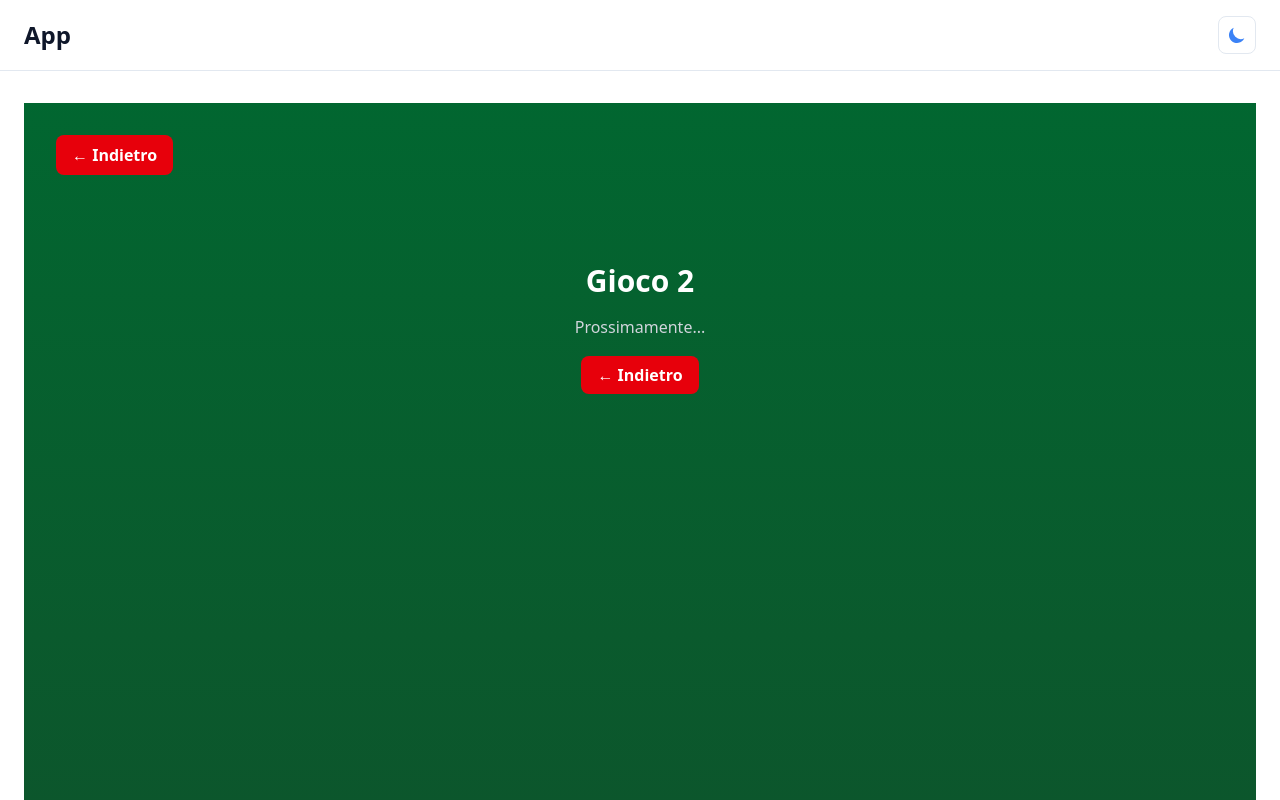
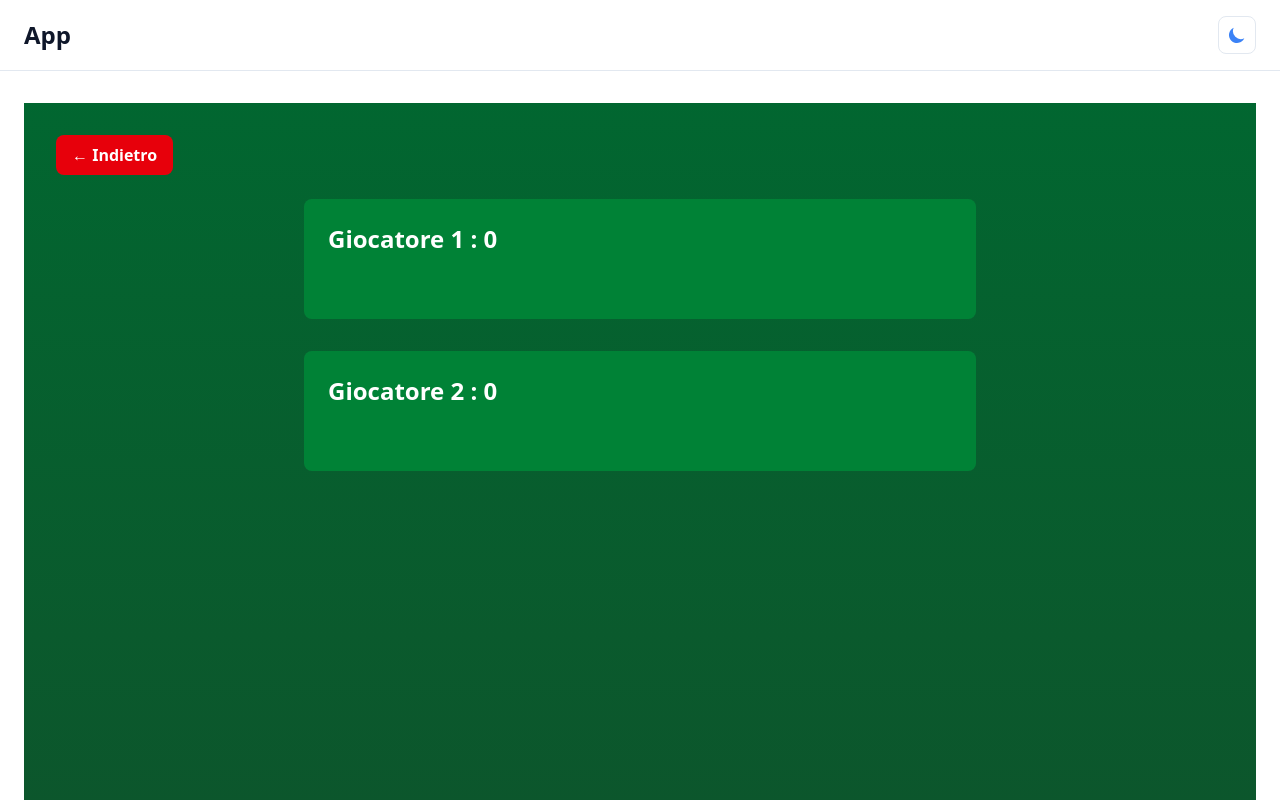
Before and after one commit to Micheledinocera/next-test, a Next.js app: page /app/giochi/gioco2 in a window 1280 px wide. Shown: the top 800 px of the page. Built offline with nearby package versions, Linux system fonts and the light colour scheme.

Commit message:
31 decks

```diff
--- a/app/app/giochi/gioco1/Playmat.tsx
+++ b/app/app/giochi/gioco1/Playmat.tsx
@@ -1,16 +1,65 @@
 'use client';
 
 import { Carta } from '@/app/components/Carta';
+import { Carta as CartaType } from '@/app/types/cards';
 import useGameStore from '@/app/store/useGameStore';
-import { checkScore } from '@/app/utils/cardUtils';
+import { checkScore, checkScoreSet, getPunteggioSet } from '@/app/utils/cardUtils';
 
 export default function Playmat() {
   const gameStore = useGameStore();
 
+  const chunkArray = (arr: any[], size: number) => {
+    return Array.from({ length: Math.ceil(arr.length / size) }, (v, i) =>
+      arr.slice(i * size, i * size + size)
+    );
+  };
+
   return (
     <div className="w-full overflow-x-auto pb-4 scrollbar-thin">
       <div className="flex flex-col gap-8 min-w-max">
-        {gameStore.playersDecks.map((deck, deckIndex) =>
+        {gameStore.playersDecks.map((deck, deckIndex) => {
+          // Dividiamo il mazzo del giocatore in gruppi di 5
+          const quintuple = chunkArray(deck.shownDeck, 5) as CartaType[][];
+          // Recuperiamo il mazzo dell'avversario per il confronto dello score
+          const opponentQuintuple = chunkArray(gameStore.playersDecks[(deckIndex + 1) % 2].shownDeck, 5) as CartaType[][];
+
+          return (
+            <div className='flex flex-nowrap gap-4 items-end' key={'playeddeck_' + deckIndex}>
+              {quintuple.map((gruppo, gIndex) => (
+                <div
+                  key={`group_${deckIndex}_${gIndex}`}
+                  className={`gap-2 p-2 border-2 rounded-lg
+                    ${checkScoreSet(gruppo, opponentQuintuple[gIndex]) ? 'border-green-500' : 'border-blue-500'}`
+                  }
+                >
+                  <div className='text-center text-white font-bold'>
+                    {getPunteggioSet(gruppo)}
+                    {checkScoreSet(gruppo, opponentQuintuple[gIndex]) ? '👑' : ''}
+                  </div>
+                  <div className='flex gap-2'>
+                    {gruppo.map((card, cardIndex) => {
+                      // Calcoliamo l'indice assoluto della carta nel mazzo originale
+                      // const absoluteIndex = gIndex * 5 + cardIndex;
+                      // const isWinner = checkScore(card, opponentDeck[absoluteIndex]);
+
+                      return (
+                        <div
+                          key={'playedcard_' + deckIndex + '_' + cardIndex}
+                          className="shrink-0"
+                        >
+                          <Carta
+                            carta={card}
+                            isFlipped={false}
+                          />
+                        </div>
+                      );
+                    })}
+                  </div>
+                </div>
+              ))}</div>
+          );
+        })}
+        {/* {gameStore.playersDecks.map((deck, deckIndex) =>
           <div className='flex flex-nowrap gap-2 items-end' key={'playeddeck_' + deckIndex}>
             {deck.shownDeck.map((card, cardIndex) =>
               <div
@@ -25,7 +74,7 @@ export default function Playmat() {
               </div>
             )}
           </div>
-        )}
+        )} */}
       </div>
     </div>
   );
--- a/app/app/giochi/gioco2/page.tsx
+++ b/app/app/giochi/gioco2/page.tsx
@@ -1,18 +1,26 @@
 'use client';
 
-import Link from 'next/link';
+import { Giocatore } from '@/app/components/Giocatore';
+import useGameStore from '@/app/store/useGameStore';
 
 export default function Gioco2Page() {
+  const gameStore = useGameStore();
+
   return (
-    <div className="text-center py-16">
-      <h2 className="text-3xl font-bold text-white mb-4">Gioco 2</h2>
-      <p className="text-gray-300 mb-6">Prossimamente...</p>
-      <Link
-        href="/app"
-        className="px-4 py-2 bg-red-600 hover:bg-red-700 text-white font-bold rounded-lg transition-colors"
-      >
-        ← Indietro
-      </Link>
+    <div className="space-y-8">
+      <Giocatore
+        nome={`Giocatore 1`}
+        mazzoChiuso={gameStore.playersDecks[0].drawDeck}
+        index={0}
+      />
+
+      {/* <Playmat /> */}
+
+      <Giocatore
+        nome={`Giocatore 2`}
+        mazzoChiuso={gameStore.playersDecks[1].drawDeck}
+        index={1}
+      />
     </div>
   );
 }
--- a/app/components/Carta.tsx
+++ b/app/components/Carta.tsx
@@ -13,7 +13,6 @@ export function Carta({ carta, isFlipped,isSelected }: CartaProps) {
   const simbolo = SIMBOLI_SEME[carta.seme];
   const colore = COLORI_SEME[carta.seme];
 
-  const borderClass='w-24 h-32 relative transition-transform duration-500 '+(isSelected?'border-green':'')
   return (
     <div
       className='w-24 h-32 relative transition-transform duration-500'
@@ -27,7 +26,7 @@ export function Carta({ carta, isFlipped,isSelected }: CartaProps) {
         className={"absolute w-full h-full bg-white border-2 rounded-lg shadow-lg flex items-center justify-center "+(isSelected?'border-green-500':'border-gray-800')}
         style={{ backfaceVisibility: 'hidden' }}
       >
-        <div className={`text-2xl font-bold ${colore}`}>{carta.valore}</div>
+        <div className={`text-2xl font-bold ${colore}`}>{carta.valore.symbol}</div>
         <div className={`text-3xl ${colore}`}>{simbolo}</div>
       </div>
 
--- a/app/store/useGameStore.ts
+++ b/app/store/useGameStore.ts
@@ -1,7 +1,6 @@
 import { create } from "zustand";
 import { Carta, PlayerDeck } from "@/app/types/cards";
 import { checkScore, generaMazzo } from '@/app/utils/cardUtils';
-
 
 export interface GameState {
   playersDecks: PlayerDeck[];
@@ -61,15 +60,15 @@ const useGameStore = create<GameState>()((set, get) => ({
 
       return { playersDecks: nuoviMazzi };
     }),
-    calcScore:()=>set((state)=>{
-      let score1=0;
-      let score2=0;
-      state.playersDecks[0].shownDeck.forEach((card,cardIndex)=>{
-        if(checkScore(state.playersDecks[0].shownDeck[cardIndex],state.playersDecks[1].shownDeck[cardIndex])) score1++
-        else score2++
-      })
-      return{score:[score1,score2]}
+  calcScore: () => set((state) => {
+    let score1 = 0;
+    let score2 = 0;
+    state.playersDecks[0].shownDeck.forEach((card, cardIndex) => {
+      if (checkScore(state.playersDecks[0].shownDeck[cardIndex], state.playersDecks[1].shownDeck[cardIndex])) score1++
+      else score2++
     })
+    return { score: [score1, score2] }
+  })
 }))
 
 export const selectIsGameOver = (state: GameState) => {
--- a/app/utils/cardUtils.ts
+++ b/app/utils/cardUtils.ts
@@ -1,7 +1,18 @@
-import { Carta, Seme, Valore } from "@/app/types/cards";
+import { CardSymbol, Carta, Seme, Valore } from "@/app/types/cards";
 
 export const SEMI: Seme[] = ['Ori', 'Coppe', 'Spade', 'Bastoni'];
-export const VALORI: Valore[] = ['A', '2', '3', '4', '5', '6', '7', 'F', 'C', 'R'];
+export const VALORI: Valore[] = [
+    { symbol: 'A', value31: 11, value7: 1 },
+    { symbol: '2', value31: 2, value7: 2 },
+    { symbol: '3', value31: 3, value7: 3 },
+    { symbol: '4', value31: 4, value7: 4 },
+    { symbol: '5', value31: 5, value7: 5 },
+    { symbol: '6', value31: 6, value7: 6 },
+    { symbol: '7', value31: 7, value7: 7 },
+    { symbol: 'F', value31: 10, value7: 0.5 },
+    { symbol: 'C', value31: 10, value7: 0.5 },
+    { symbol: 'R', value31: 10, value7: 0.5 }
+];
 
 export const SIMBOLI_SEME: Record<Seme, string> = {
     Ori: '♦',
@@ -51,11 +62,14 @@ export function mescolaMazzo(carte: Carta[]): Carta[] {
     return mescolate;
 }
 
-export const getPunteggioCarta = (valore: Valore): number => {
-    const mapping: Record<Valore, number> = {
-        'A': 11, 'F': 10, 'C': 10, 'R': 10, '7': 7, '6': 6, '5': 5, '4': 4, '3': 3, '2': 2
-    };
-    return mapping[valore] || 0;
+export const getPunteggioCarta = (symbol: CardSymbol,type:'value31'|'value7'='value31'): number => {
+    return VALORI.find(valore=>valore.symbol==symbol)![type];
+};
+
+export const getPunteggioSet = (set: Carta[]): number => {
+    let cardsBySeme=SEMI.map(seme=>set.filter(carta=>carta.seme==seme))
+    let scoreBySeme=cardsBySeme.map(cards=>cards.reduce((accumulator, currentValue) => accumulator + getPunteggioCarta(currentValue.valore.symbol),0))
+    return Math.max(...scoreBySeme);
 };
 
 export const checkSeme = (seme1: Seme, seme2: Seme): boolean => {
@@ -63,6 +77,10 @@ export const checkSeme = (seme1: Seme, seme2: Seme): boolean => {
 };
 
 export const checkScore = (carta1: Carta, carta2: Carta): boolean => {
-    if(getPunteggioCarta(carta2.valore) != getPunteggioCarta(carta1.valore)) return getPunteggioCarta(carta1.valore) > getPunteggioCarta(carta2.valore)
+    if (getPunteggioCarta(carta2.valore.symbol) != getPunteggioCarta(carta1.valore.symbol)) return getPunteggioCarta(carta1.valore.symbol) > getPunteggioCarta(carta2.valore.symbol)
     return checkSeme(carta1.seme, carta2.seme)
-}
+};
+
+export const checkScoreSet = (set1: Carta[], set2: Carta[]): boolean => {
+    return getPunteggioSet(set1) > getPunteggioSet(set2)
+};
```
Also changed, not shown: app/types/cards.ts (+7 -2 lines).
